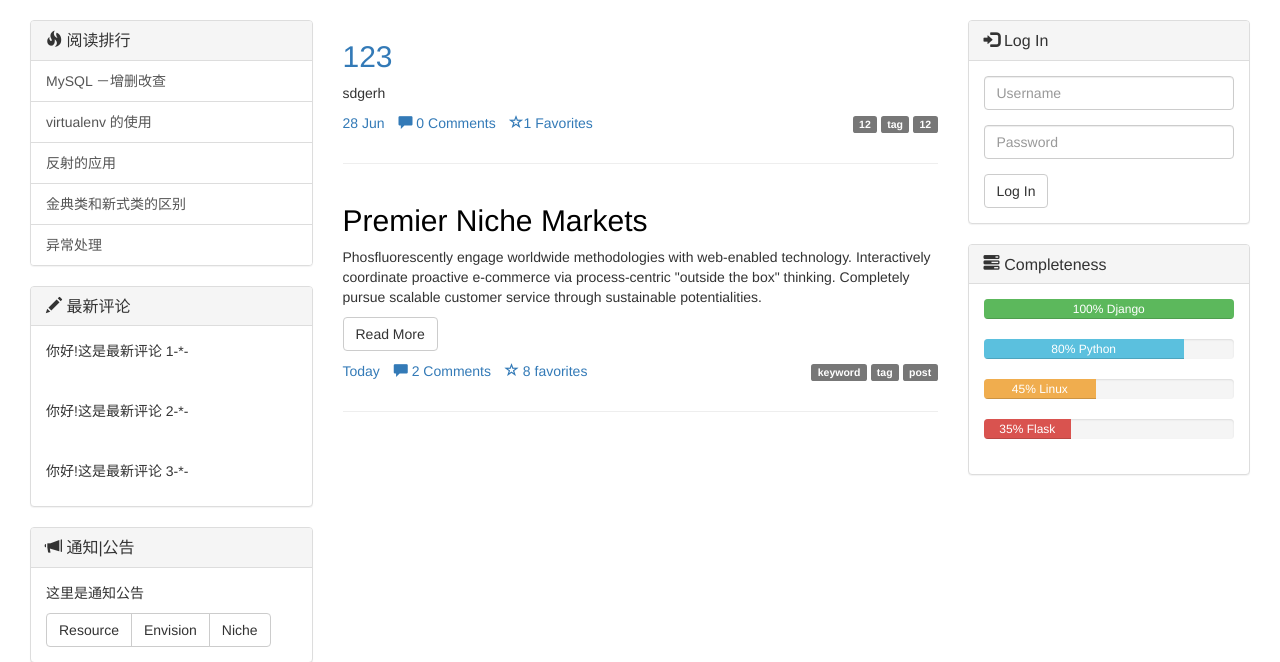
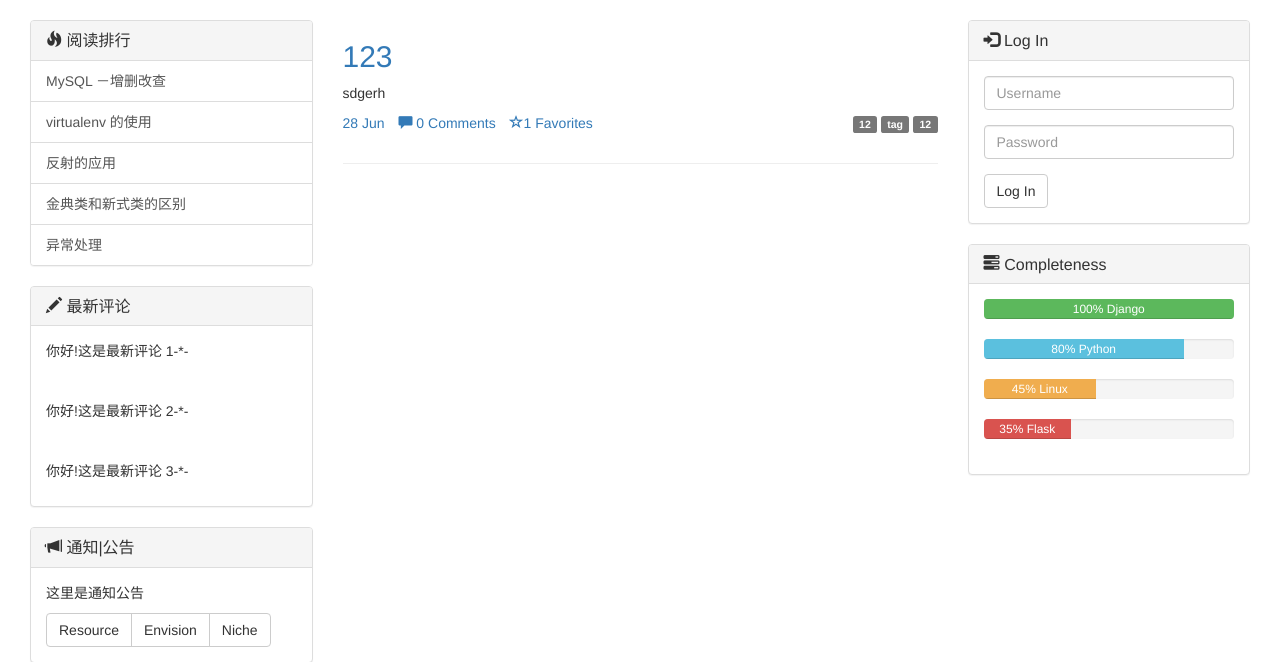
Before and after one commit to summer93/summer_blog, a Django app: page / in a window 1280 px wide. Shown: the part 51-713 px from the top of the page. Run offline with Django 3.2, Linux system fonts and the light colour scheme; data comes from the database, SQL or seed files in the repository; parts of the project's set-up code (start-up, migrations or seed data) failed here and were passed over; some libraries are stand-ins or nearby versions.

Commit message:
Add files via upload

```diff
--- a/focus/templates/index.html
+++ b/focus/templates/index.html
@@ -1,5 +1,4 @@
 <!DOCTYPE html>
-<!-- Template by Quackit.com -->
 <html lang="en">
 <head>
     <meta charset="utf-8">
@@ -158,20 +157,7 @@
 			</div>
 			<hr>
 			{% endfor %}
-			<div class="row">
-				<article class="col-xs-12">
-					<h2>Premier Niche Markets</h2>
-					<p>Phosfluorescently engage worldwide methodologies with web-enabled technology. Interactively coordinate proactive e-commerce via process-centric "outside the box" thinking. Completely pursue scalable customer service through sustainable potentialities.</p>
-					<p><button class="btn btn-default">Read More</button></p>
-					<p class="pull-right"><span class="label label-default">keyword</span> <span class="label label-default">tag</span> <span class="label label-default">post</span></p>
-					<ul class="list-inline">
-						<li><a href="#">Today</a></li>
-						<li><a href="#"><span class="glyphicon glyphicon-comment"></span> 2 Comments</a></li>
-						<li><a href="#"><span class="glyphicon glyphicon-star-empty"></span> 8 favorites</a></li>
-					</ul>
-				</article>
-			</div>
-			<hr>
+
 		</div><!--/Center Column-->
 
 
@@ -246,6 +232,7 @@
 						<div class="progress-bar progress-bar-danger" role="progressbar" aria-valuenow="35"
 						aria-valuemin="0" aria-valuemax="100" style="width:35%">
 							35% Flask
+
 						</div>
 					</div>
 				</div>
```
